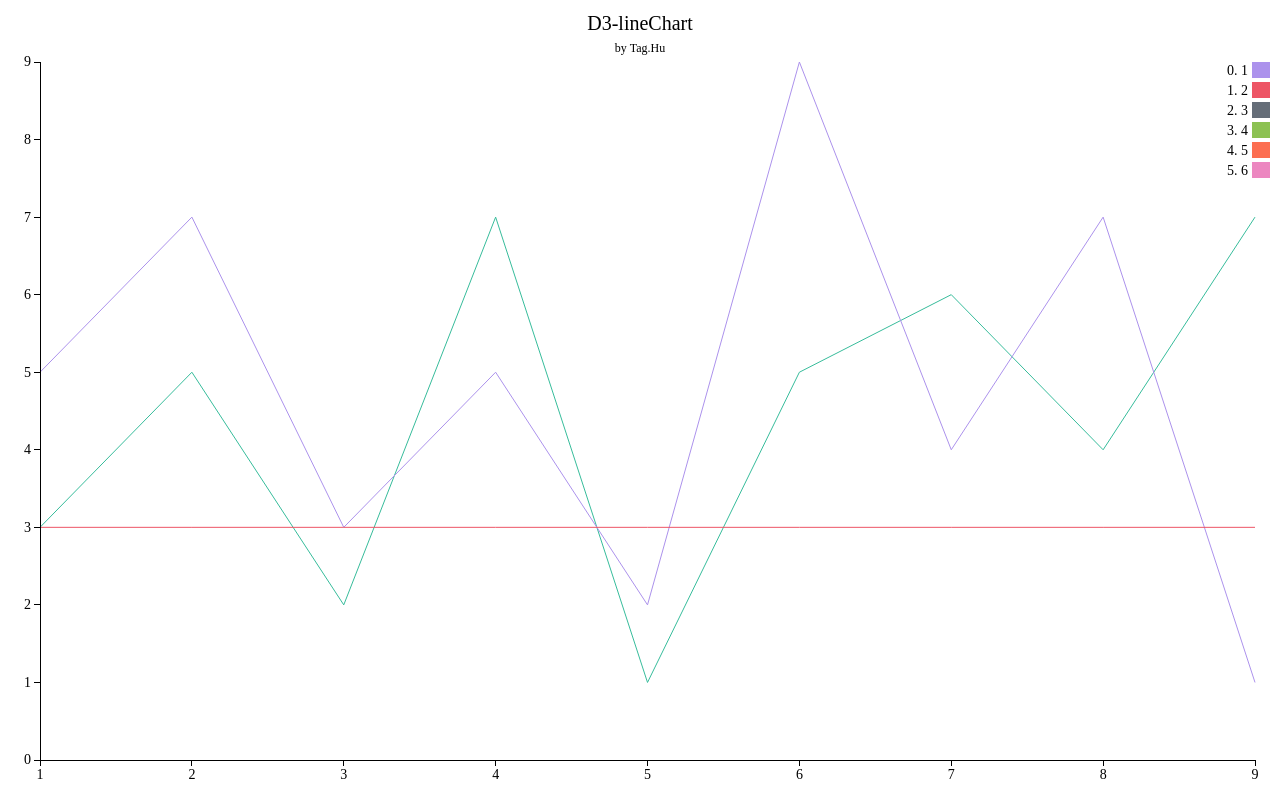
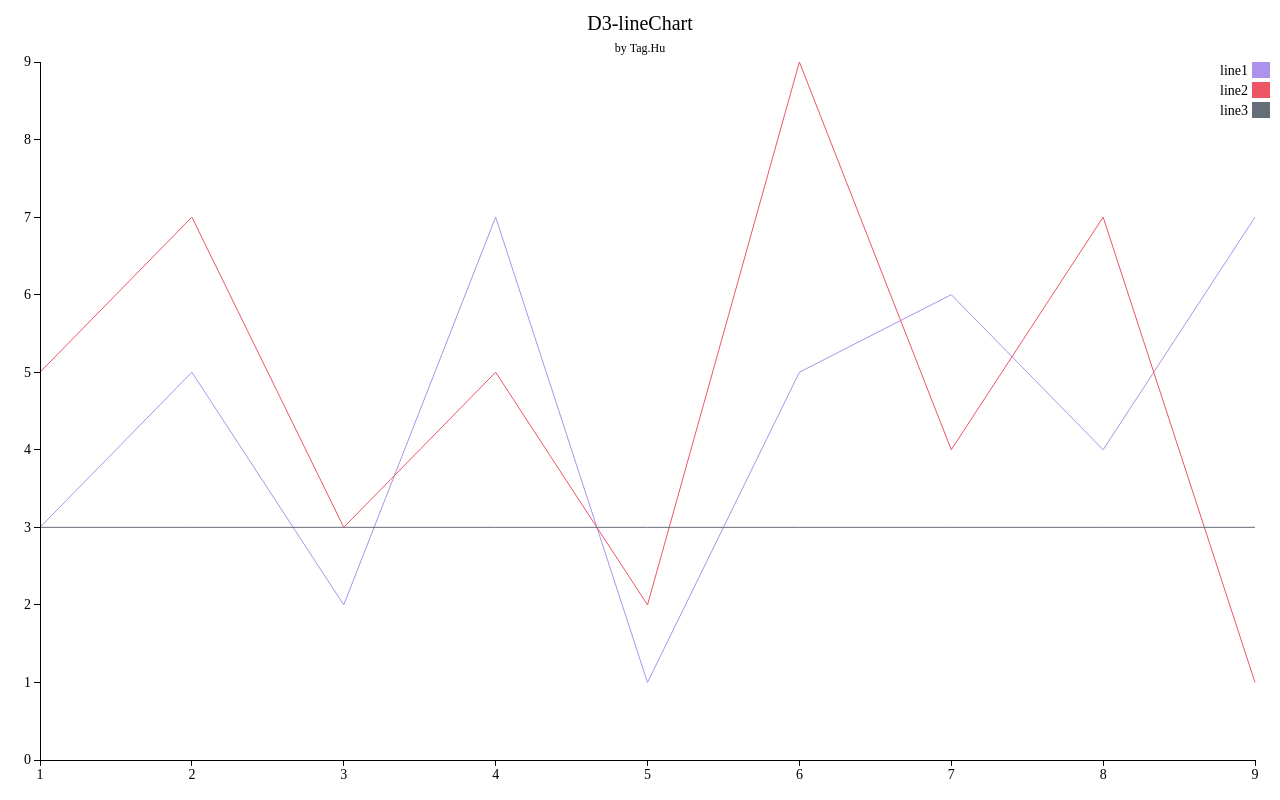
Before and after one commit to LearnShare/d3-chart, a plain HTML site: page line-chart.html in a window 1280 px wide. Drawn offline with Linux system fonts and the light colour scheme.

Commit message:
Update(chart): update legends

```diff
--- a/js/modules/chart.js
+++ b/js/modules/chart.js
@@ -210,7 +210,9 @@ var Chart = (function() {
           .attr('x', legendX)
           .attr('width', self.config.legendItemWidth)
           .attr('height', self.config.legendItemHeight)
-          .style('fill', self.config.color);
+          .style('fill', function(d, i) {
+            return self.config.color(i);
+          });
 
       item.append('text')
           .attr('x', textX)
--- a/line-chart.html
+++ b/line-chart.html
@@ -53,7 +53,7 @@
         legendAlign: 'right', // right/left
         legendData: [1, 2, 3, 4, 5, 6],
         legendText: function(d, i) {
-          return i + '. ' + d;
+          return d;
         },
         chartMarginX: 30,
         chartMarginY: 30,
@@ -147,6 +147,11 @@
           x: 9,
           y: 3
         }]
+      ],
+      [
+        'line1',
+        'line2',
+        'line3'
       ]);
     };
   </script>
```
